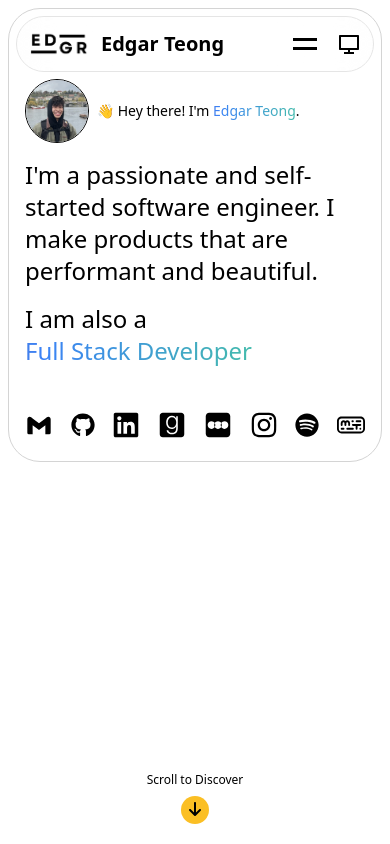
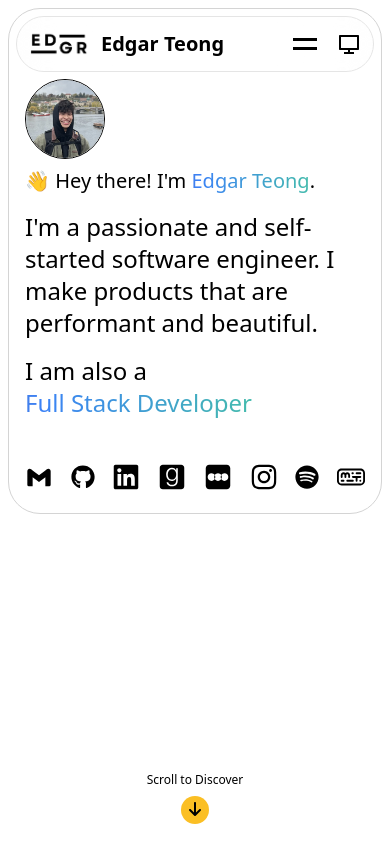
Before and after one commit to safarinexus/edgar-teong, a React (Vite) app: page / in a window 390 px wide. Shown: the top 844 px of the page. Built offline with nearby package versions, Linux system fonts and the light colour scheme.

Commit message:
more sizing fixes

```diff
--- a/src/App.tsx
+++ b/src/App.tsx
@@ -78,7 +78,7 @@ const App = ({ error, thoughts }: Props) => {
             </div>
             <div
               id="projects"
-              className="w-full max-w-[1208px] h-fit min-h-[480px]mx-auto px-5 pt-20 sm:px-24 flex flex-col"
+              className="w-full max-w-[1208px] h-fit min-h-[480px] mx-auto px-5 pt-20 sm:px-24 flex flex-col"
             >
               <Projects />
             </div>
--- a/src/components/Headshot.tsx
+++ b/src/components/Headshot.tsx
@@ -4,7 +4,7 @@ const Headshot = () => {
 
   return (
       <div id="headshot-container" className="relative flex justify-center items-center">
-        <div id="headshot" className="relative max-w-16 xs:max-w-20 lg:max-w-28 border-black dark:border-white border-[1px] bg-white rounded-full overflow-hidden">
+        <div id="headshot" className="relative max-w-20 lg:max-w-28 border-black dark:border-white border-[1px] bg-white rounded-full overflow-hidden">
           <img
             src={HeadshotPhoto}
             alt="Headshot Photo"
--- a/src/components/Hero.tsx
+++ b/src/components/Hero.tsx
@@ -54,15 +54,15 @@ const Hero = () => {
     return (
         <div
             id="container-bg"
-            className="w-full h-full min-h-[400px] sm:min-h-[720px] font-light pt-[70px] sm:pt-[80px] md:pt-[140px] p-4 sm:px-16 lg:pb-16 rounded-[32px] bg-white
+            className="w-full h-full min-h-[400px] sm:min-h-[720px] sm:motion-reduce:min-h-[820px] motion-reduce:lg:min-h-[1000px] font-light pt-[70px] sm:pt-[80px] md:pt-[140px] p-4 sm:px-16 lg:pb-16 rounded-[32px] bg-white
                 border-[1px] border-neutral-300 dark:border-neutral-800 shadow-custom dark:shadow-custom-dark dark:bg-black
                 flex flex-col sm:justify-end
             "
         >
-            <div id="intro" className="flex items-center gap-2">
+            <div id="intro" className="flex flex-col items-start sm:flex-row sm:items-center gap-2">
                 <Headshot />
                 <div>
-                    <h1 id="hey-there"className="text-sm xs:text-xl lg:text-3xl">
+                    <h1 id="hey-there"className="text-xl lg:text-3xl">
                         <span id="hand" className="inline-block motion-safe:animate-wave">👋</span>
                         {" "}Hey there!{" "}I'm{" "}
                         <span id="myname" className="inline-block bg-gradient-to-r from-orange-700 via-blue-500 to-green-400 text-transparent bg-clip-text bg-300%">
@@ -77,11 +77,11 @@ const Hero = () => {
             </div>
 
 
-            <p id="im-a" className="mt-4 font-medium text-2xl xs:text-4xl lg:text-6xl lg:tracking-tight">
+            <p id="im-a" className="mt-4 font-medium text-2xl xs:text-4xl lg:tracking-tight">
                 I'm a passionate and self-started software engineer. I make products that are performant and beautiful.
             </p>
 
-            <div id="im-also" className="relative mt-4 h-fit motion-safe:h-[70px] motion-safe:xs:h-[140px] motion-safe:sm:h-[100px] motion-safe:lg:h-[90px] font-medium text-2xl xs:text-4xl sm:motion-reduce:h-[320px] lg:motion-reduce:h-[480px] lg:text-6xl">
+            <div id="im-also" className="relative mt-4 motion-reduce:mb-6 h-fit motion-safe:h-[70px] motion-safe:xs:h-[140px] motion-safe:sm:h-[100px] motion-safe:lg:h-[90px] font-medium text-2xl xs:text-4xl lg:text-6xl">
                 I am also a&nbsp;
                 <div id="scroll-text" className="w-fit h-[144px] inline">
                     <span id="fullstack" className="block motion-safe:absolute motion-safe:sm:inline bg-gradient-to-r from-orange-700 via-blue-500 to-green-400 text-transparent bg-clip-text bg-300%">
```
